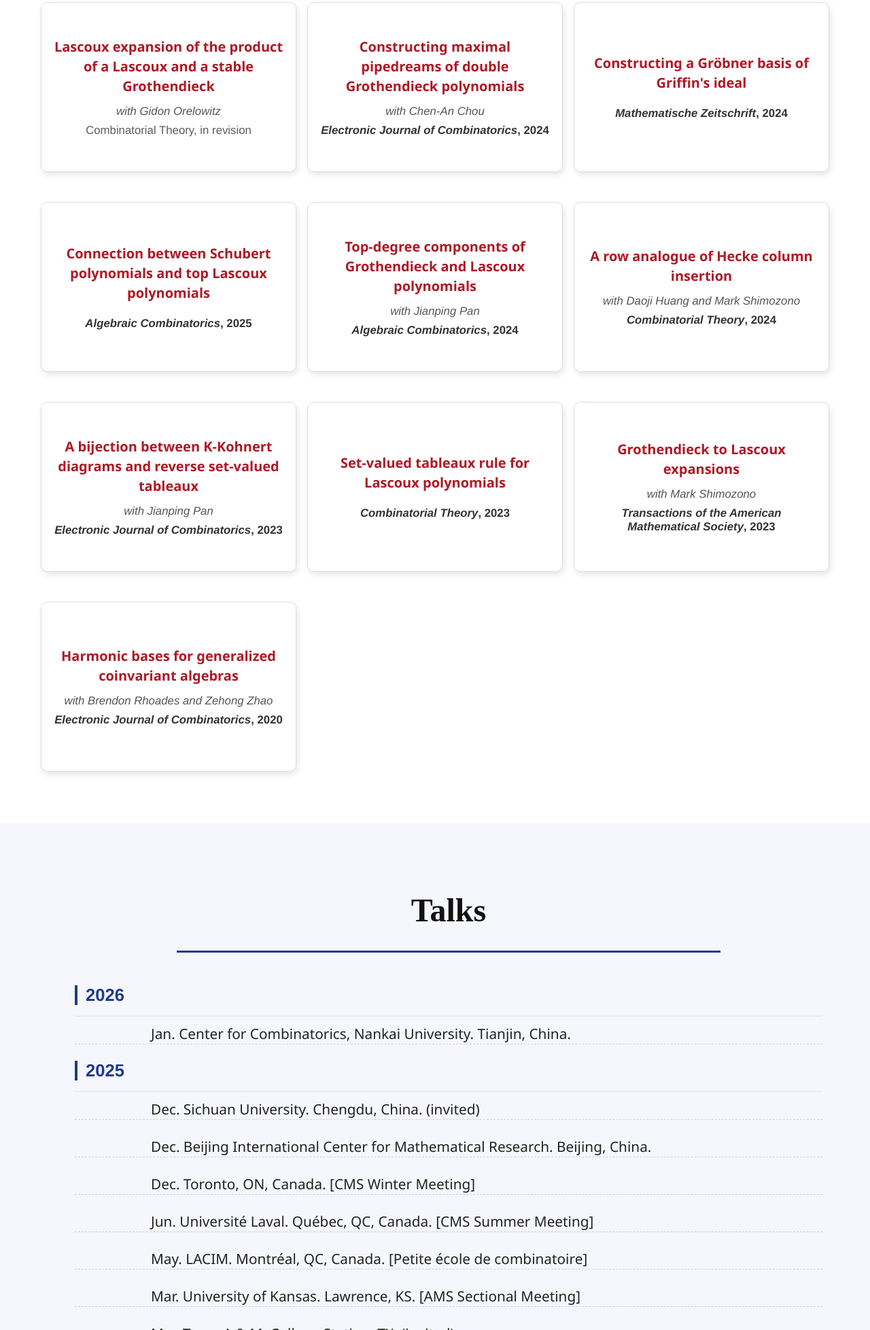
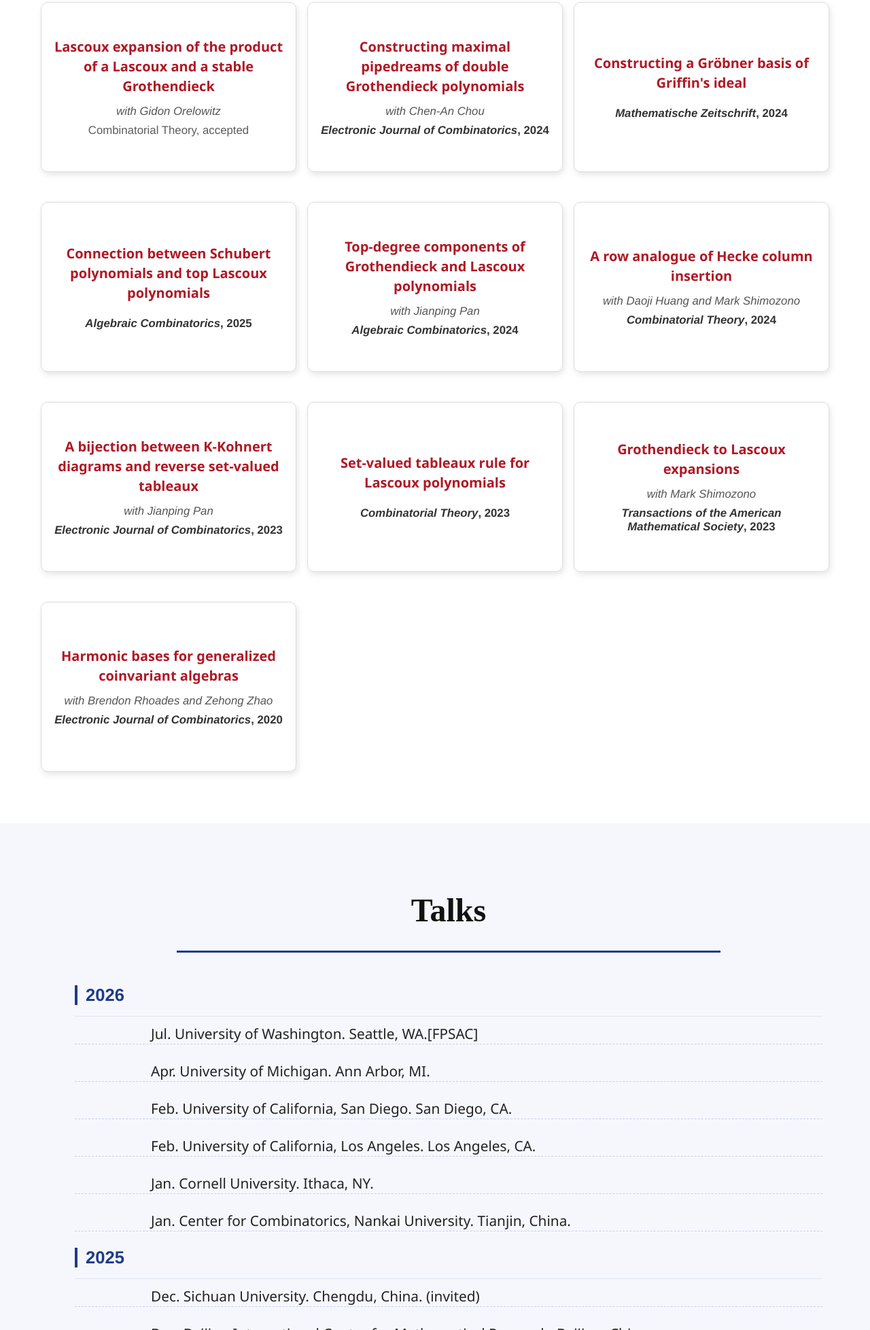
Before and after one commit to tianyi-math/tianyi-math.github.io, a plain HTML site: page index.html in a window 1280 px wide. Shown: the part 1679-3635 px from the top of the page at 68% size. Drawn offline with Linux system fonts and the light colour scheme.

Commit message:
Update index.html

```diff
--- a/index.html
+++ b/index.html
@@ -236,7 +236,7 @@ cards.forEach(card => {
         <a href="https://www.arxiv.org/abs/2312.01647" target="_blank">[PDF]</a>
       </div>
     <div class="M_collaborator">with Gidon Orelowitz</div>
-    <div class="M_submitted">(Combinatorial Theory, in revision)</div>
+    <div class="M_submitted">(Combinatorial Theory, accepted)</div>
   </div>
 </li>
 
@@ -448,7 +448,7 @@ cards.forEach(card => {
 <a class="paper-title" href="https://www.arxiv.org/abs/2312.01647" target="_blank"><b>Lascoux expansion of the product of a Lascoux and a stable Grothendieck</b> </a></div>
 
         <div class="paper-meta">with Gidon Orelowitz</div>
-        <div class="submitted">Combinatorial Theory, in revision</div>
+        <div class="submitted">Combinatorial Theory, accepted</div>
       </div>
       <div class="card-back">
         <p class="abstract">We give a tableau formula for the Lascoux expansion of a Lascoux polynomial times a stable Grothendieck polynomial. </p>
@@ -603,6 +603,11 @@ cards.forEach(card => {
 
   <div class="talk-year fade-in-item">2026</div>
   <ul class="talk-list">
+      <li class="fade-in-item">Jul. University of Washington. Seattle, WA.[FPSAC]</li>
+      <li class="fade-in-item">Apr. University of Michigan. Ann Arbor, MI.</li>
+      <li class="fade-in-item">Feb. University of California, San Diego. San Diego, CA.</li>
+      <li class="fade-in-item">Feb. University of California, Los Angeles. Los Angeles, CA.</li>
+      <li class="fade-in-item">Jan. Cornell University. Ithaca, NY.</li>
       <li class="fade-in-item">Jan. Center for Combinatorics, Nankai University. Tianjin, China.</li>
   </ul>
   <div class="talk-year fade-in-item">2025</div>
```
